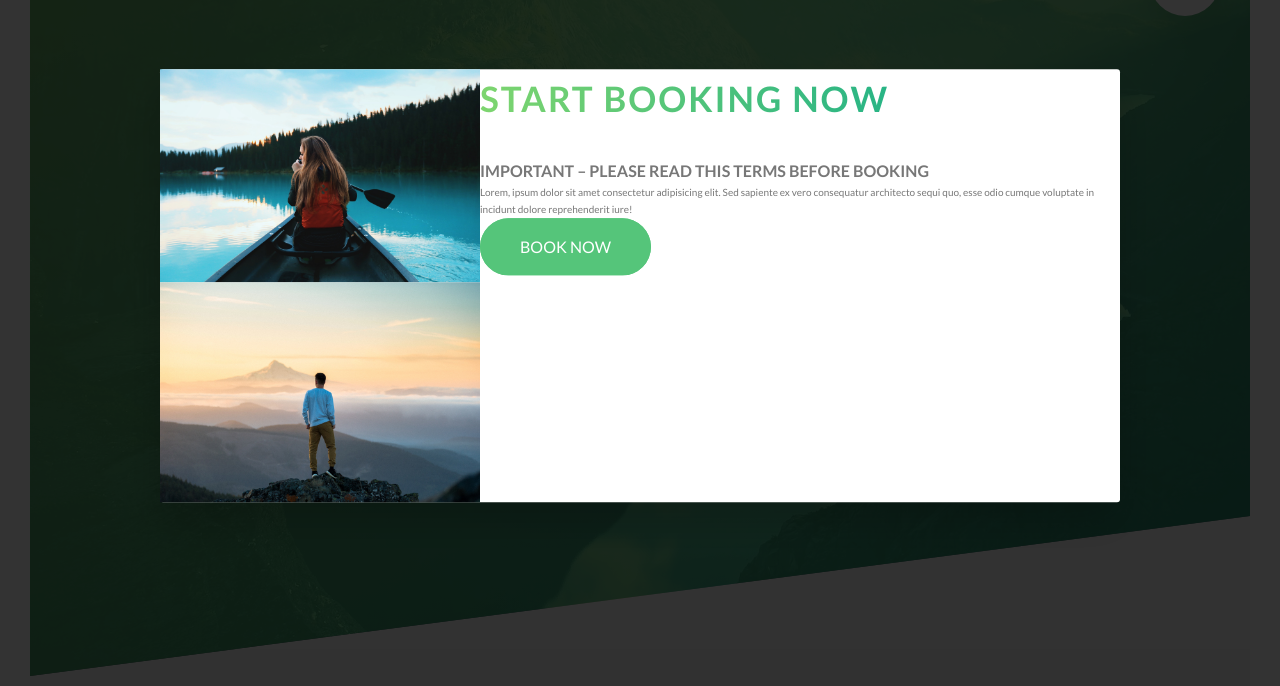
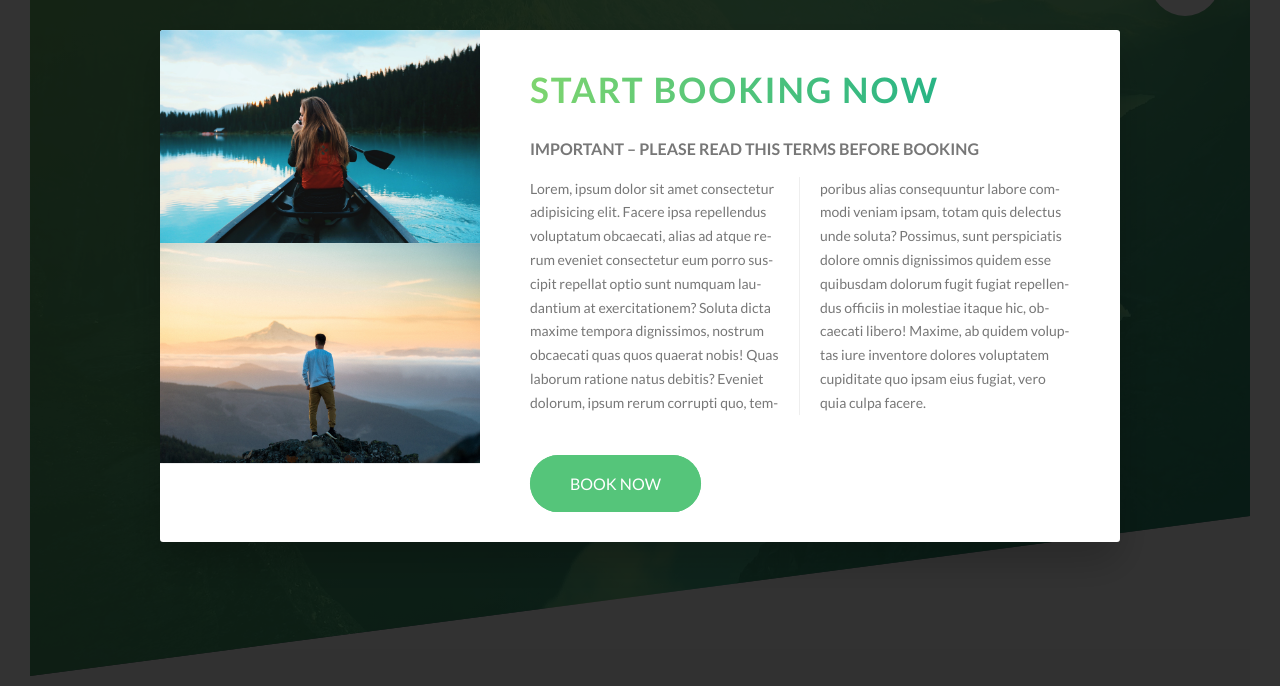
Before and after one commit to nikolatrajkovicITS/NatoursProject, a website: page index.html in a window 1280 px wide. Shown: the part 114-800 px from the top of the page. Drawn offline with Linux system fonts and the light colour scheme.

Commit message:
Building the CSS Popup part 2

```diff
--- a/index.html
+++ b/index.html
@@ -371,10 +371,10 @@
                 <img src="img/nat-9.jpg" alt="Tour photo" class="popup__img">
             </div>
             <div class="popup__right">
-                <h2 class="heading-secondary">Start booking now</h2>
-                <h3 class="heading-tertiary">Important &ndash; Please read this terms before booking</h3>
+                <h2 class="heading-secondary u-margin-bottom-small">Start booking now</h2>
+                <h3 class="heading-tertiary u-margin-bottom-small">Important &ndash; Please read this terms before booking</h3>
                 <p class="popup__text">
-                    Lorem, ipsum dolor sit amet consectetur adipisicing elit. Sed sapiente ex vero consequatur architecto sequi quo, esse odio cumque voluptate in incidunt dolore reprehenderit iure!
+                    Lorem, ipsum dolor sit amet consectetur adipisicing elit. Facere ipsa repellendus voluptatum obcaecati, alias ad atque rerum eveniet consectetur eum porro suscipit repellat optio sunt numquam laudantium at exercitationem? Soluta dicta maxime tempora dignissimos, nostrum obcaecati quas quos quaerat nobis! Quas laborum ratione natus debitis? Eveniet dolorum, ipsum rerum corrupti quo, temporibus alias consequuntur labore commodi veniam ipsam, totam quis delectus unde soluta? Possimus, sunt perspiciatis dolore omnis dignissimos quidem esse quibusdam dolorum fugit fugiat repellendus officiis in molestiae itaque hic, obcaecati libero! Maxime, ab quidem voluptas iure inventore dolores voluptatem cupiditate quo ipsam eius fugiat, vero quia culpa facere.
                 </p>
                 <a href="#" class="btn btn--green">Book now</a>
             </div>
--- a/sass/components/_popup.scss
+++ b/sass/components/_popup.scss
@@ -9,20 +9,25 @@
 
     &__content {
         @include absCenter();
+
         width: 75%;
         background-color: $color-white;
         box-shadow: 0 2rem 4rem rgba($color-black, .2);
         border-radius: 3px;
+        display: table;
+        overflow: hidden;
     }
 
     &__left {
         width: 33.333333%;
-        float: left;
+        display: table-cell;
     }
 
     &__right {
         width: 66.6666667%;
-        float: right;
+        display: table-cell;
+        vertical-align: middle;
+        padding: 3rem 5rem;
     }
 
     &__img {
@@ -31,6 +36,20 @@
     }
 
     &__text {
+        font-size: 1.4rem;
+        margin-bottom: 4rem;
 
+       -moz-column-count: 2;
+       -moz-column-gap: 4rem;
+       -moz-column-rule: 1px solid $color-grey-light-2;
+
+        column-count: 2;
+        column-gap: 4rem;
+        column-rule: 1px solid $color-grey-light-2;
+
+        -moz-hyphens: auto;      // prefix for mozilla
+        -ms-hyphens: auto;       // edge
+        -webkit-hyphens: auto;   // chrome and safari
+        hyphens: auto;
     }
 }
```
Also changed, not shown: css/style.css.
